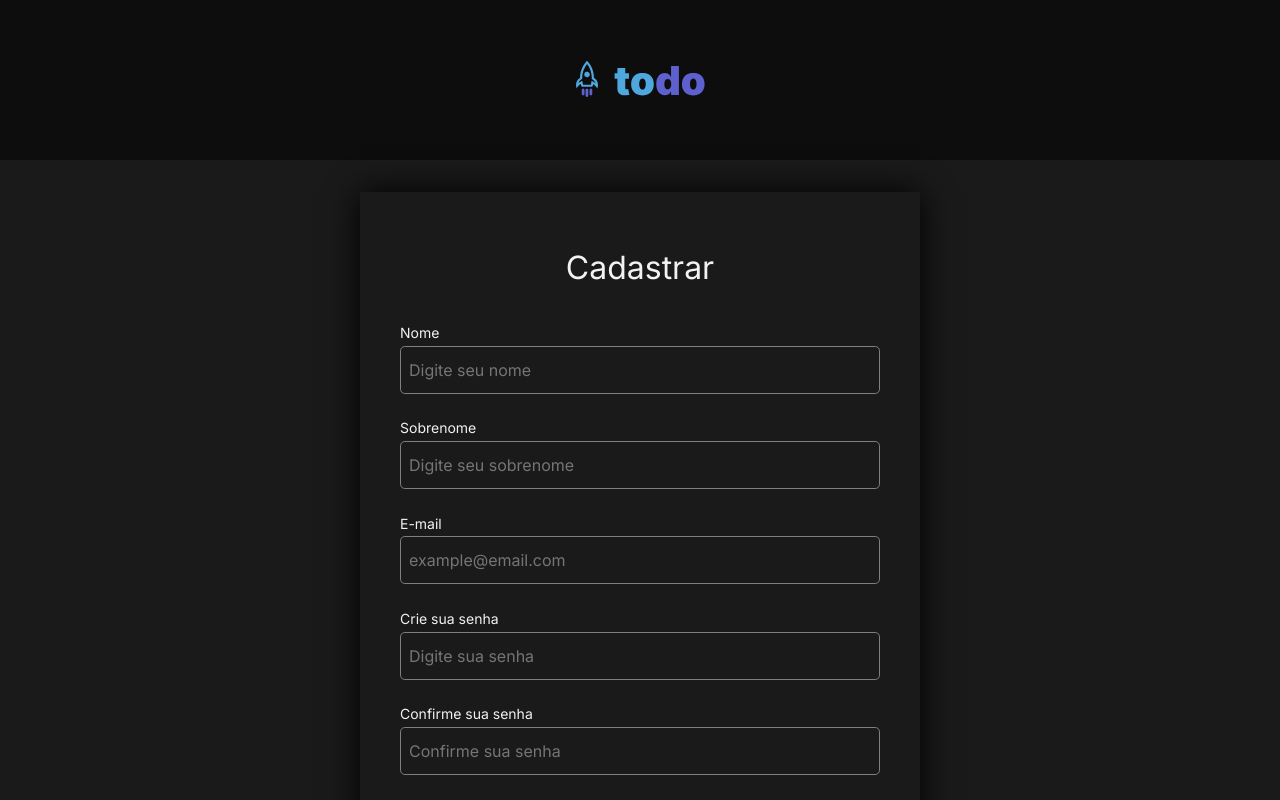
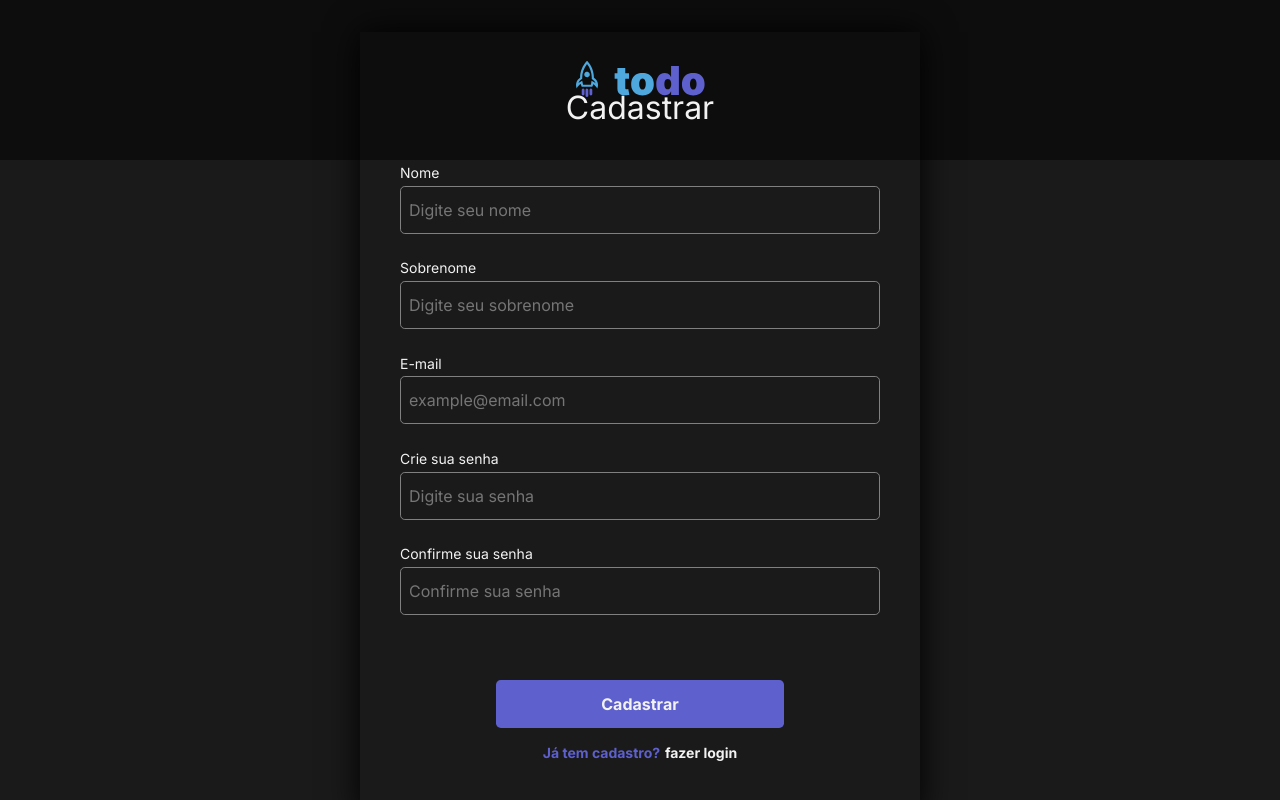
Before and after one commit to kaiomoreira-dev/app-todo, a React (Vite) app: page /register in a window 1280 px wide. Shown: the top 800 px of the page. Built offline with nearby package versions, Linux system fonts and the light colour scheme; no server answers; the HTML template or start-up script is replaced by a standard one.

Commit message:
fix: bug for headers add: header absolute top 0 and z-index -1

```diff
--- a/src/components/header/Header.module.css
+++ b/src/components/header/Header.module.css
@@ -5,6 +5,9 @@
     display: flex;
     justify-content: center;
     align-items: center;
+    position: absolute;
+    z-index: -1;
+    top: 0;
 }
 
 .space-icon{
--- a/src/components/item/Item.module.css
+++ b/src/components/item/Item.module.css
@@ -9,12 +9,6 @@
     justify-content: space-between;
     padding: 1rem;
 }
-
-.card:last-child{
-    margin-bottom: 1rem;
-}
-
-
 
 .card div img{
     width: 1rem;
--- a/src/components/pages/todos/create/Create.module.css
+++ b/src/components/pages/todos/create/Create.module.css
@@ -8,6 +8,8 @@ body{
     /* justify-content: center; */
     align-items: center;
     flex-direction: column;
+    padding-bottom: 1rem;
+    margin-top: 10rem;
 }
 
 .container-title{
@@ -80,3 +82,7 @@ body{
     font-size: 0.8rem;
     font-weight: normal;
 }
+
+.listTodos{
+    padding: 1rem;
+}
--- a/src/components/pages/todos/create/Create.tsx
+++ b/src/components/pages/todos/create/Create.tsx
@@ -170,6 +170,7 @@ export function Create(){
                 <p>Crie tarefas e organize seus itens a fazer</p>
             </div>
 
+            <div className={styles.listTodos}>
                 {
                     todos.map((todo)=>{
                         return(
@@ -182,6 +183,7 @@ export function Create(){
                         )
                     })
                 }
+            </div>
 
         </div>
     )
--- a/src/components/pages/users/login/Login.module.css
+++ b/src/components/pages/users/login/Login.module.css
@@ -6,6 +6,7 @@ body{
     justify-content: center;
     align-items: center;
     flex-direction: column;
+    margin-top: 10rem;
 }
 
 .form{
```
Lines whose indentation alone changed are shown as unchanged.
